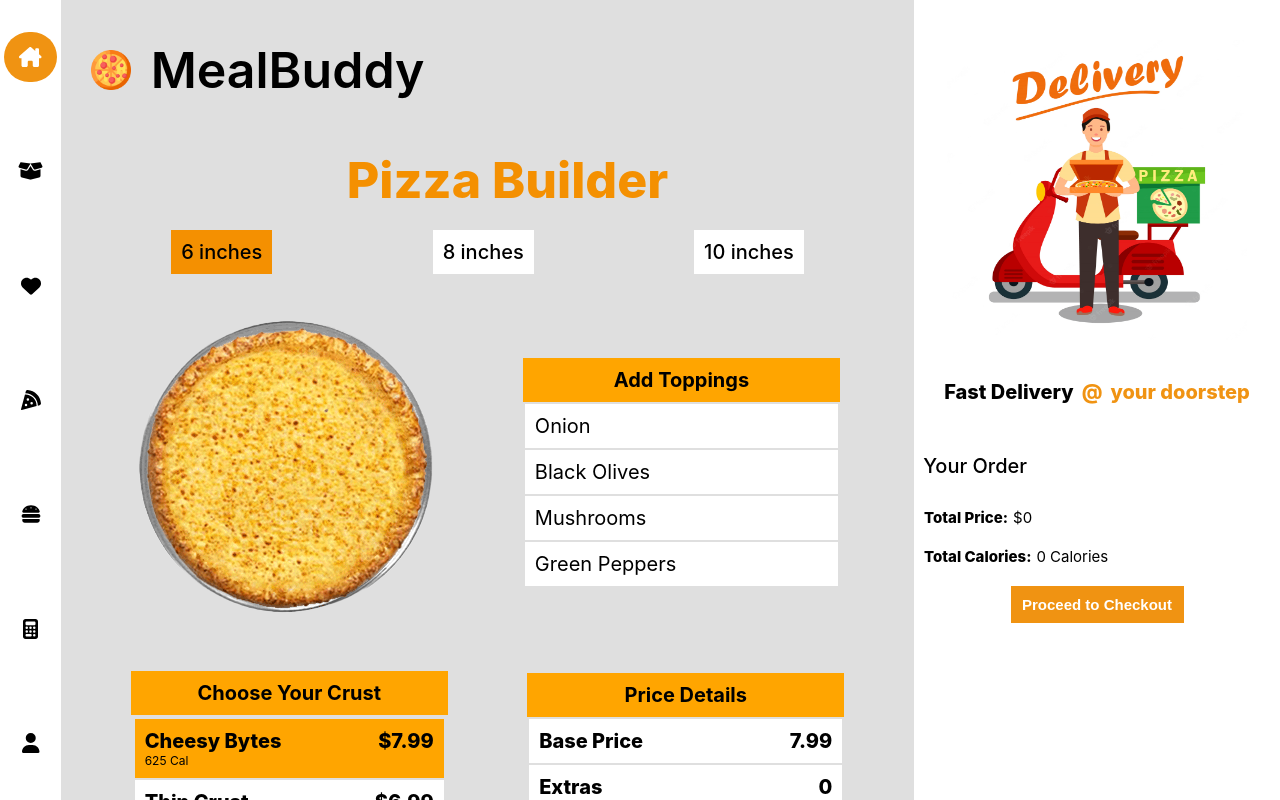
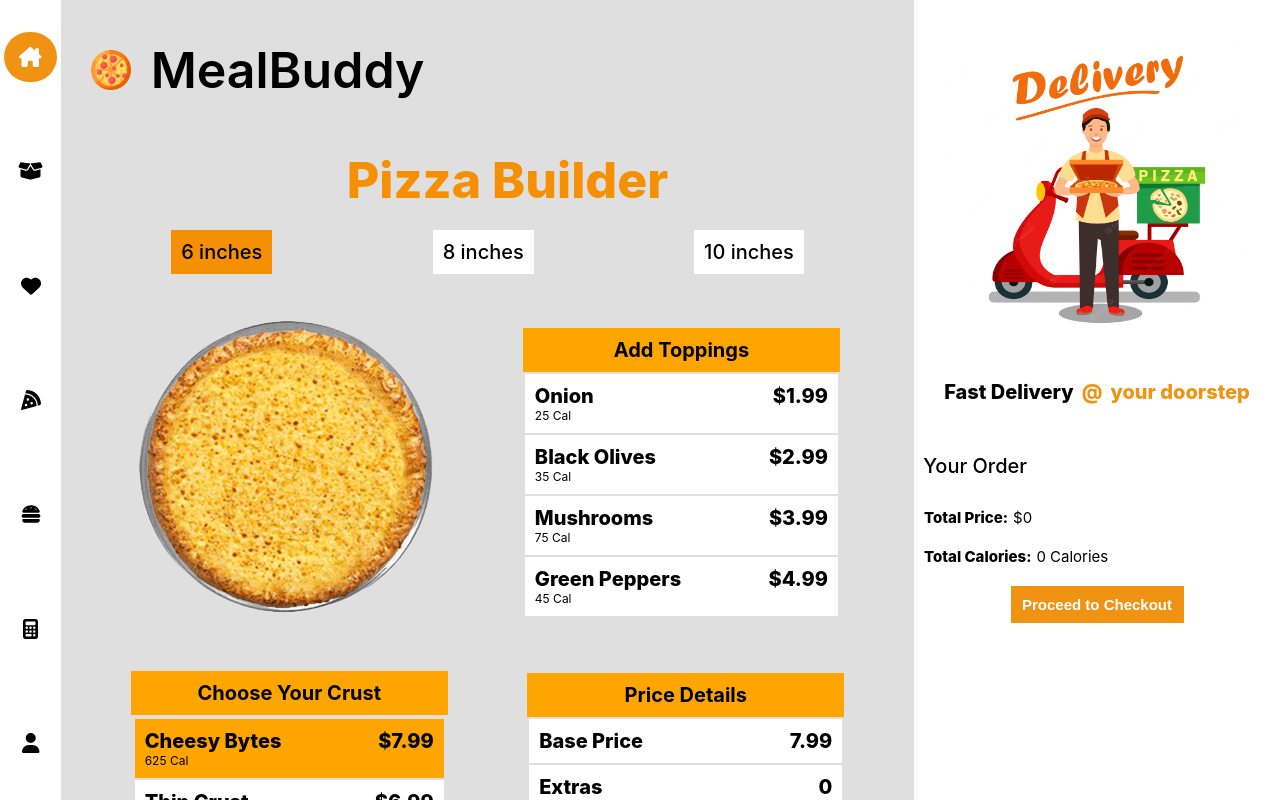
Before and after one commit to HarshitG24/mealbuddy, a React (Create React App) app in the folder frontend/: page /pizza-builder in a window 1280 px wide. Built offline with nearby package versions, Linux system fonts and the light colour scheme.

Commit message:
fixed the css on toppings table in pizza builder

```diff
--- a/frontend/src/components/pizza-builder/PizzaBuilder.js
+++ b/frontend/src/components/pizza-builder/PizzaBuilder.js
@@ -33,6 +33,9 @@ function PizzaBuilder() {
     pep: pepper,
   });
 
+  // const [selToppings, setAlltoppings] = useState([]);
+
+  console.log("all toppings are:", toppings);
   return (
     <div className="content_block">
       <Logo />
@@ -78,9 +81,10 @@ function PizzaBuilder() {
               );
             })()}
 
-            {toppings.map((t) => {
+            {toppings.map((t, index) => {
               return (
                 <img
+                  key={index}
                   className="pizza_toppings"
                   src={images[t.url]}
                   alt="This is the base of the pizza"
--- a/frontend/src/components/pizza-builder/PizzaTableRow.js
+++ b/frontend/src/components/pizza-builder/PizzaTableRow.js
@@ -5,7 +5,6 @@ function PizzaTableRow({ data, value, setValue }) {
   return (
     <tbody className="pizza_tb_data">
       {data.map((e, index) => {
-        console.log("e is", e);
         return (
           <tr key={e.bid} onClick={() => setValue(e)}>
             <td className={index === value.bid ? "crust_selected" : ""}>
--- a/frontend/src/components/pizza-builder/PizzaToppingTable.js
+++ b/frontend/src/components/pizza-builder/PizzaToppingTable.js
@@ -6,11 +6,10 @@ function PizzaToppingTable({ allData, topping, setTopping }) {
   const { title, data } = allData;
 
   function handleToppingClick(e, item) {
-    e.target.classList.toggle("crust_selected");
     let arr = topping.splice(0, topping.length);
-    arr = arr.filter((elem) => elem.tid !== item.tid);
-
-    if (e.target.classList.contains("crust_selected")) {
+    if (arr.findIndex((t) => t.name === item.name) !== -1) {
+      arr = arr.filter((elem) => elem.tid !== item.tid);
+    } else {
       arr = [...arr, item];
     }
 
@@ -25,7 +24,20 @@ function PizzaToppingTable({ allData, topping, setTopping }) {
             <tr
               key={item.tid}
               onClick={(event) => handleToppingClick(event, item)}>
-              <td>{item.name}</td>
+              <td
+                className={`${
+                  topping.findIndex((t) => t.name === item.name) !== -1
+                    ? "crust_selected"
+                    : ""
+                }`}>
+                <div>
+                  <div className="crust_price">
+                    <p>{item.name}</p>
+                    <p>${item.price}</p>
+                  </div>
+                  <p className="crust_calories">{item.calories} Cal</p>
+                </div>
+              </td>
             </tr>
           );
         })}
```
